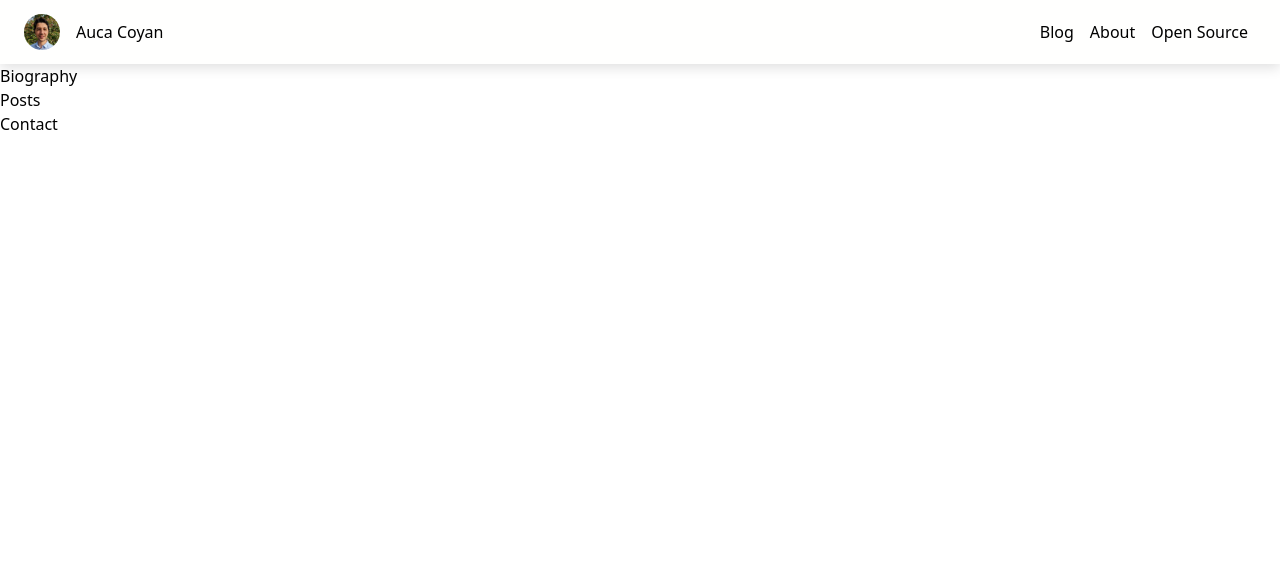
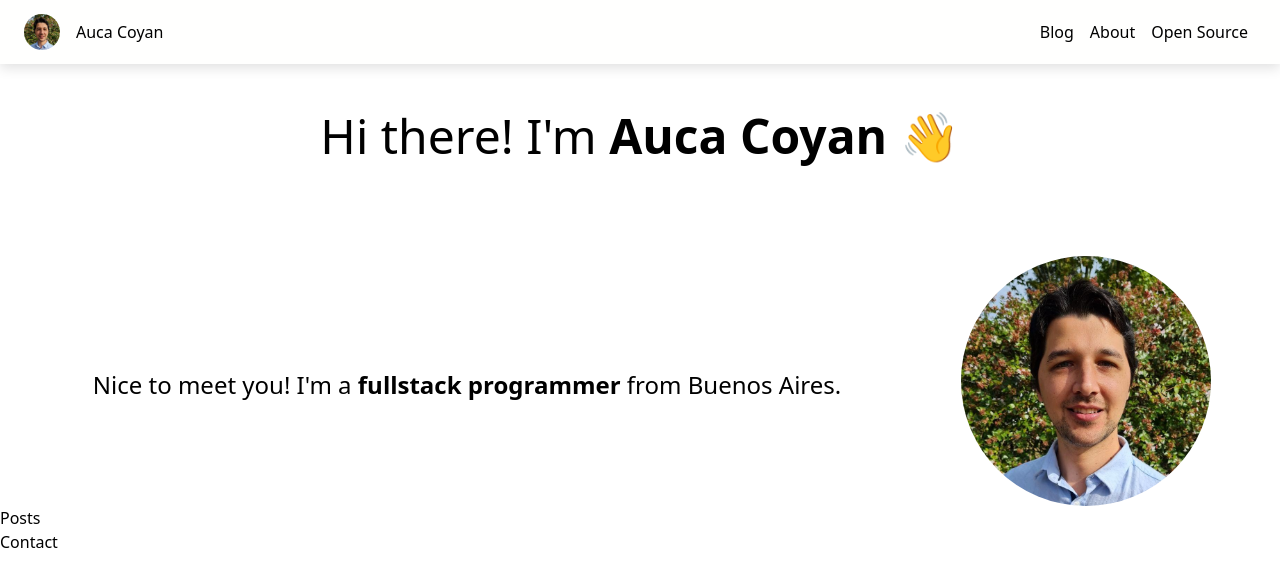
Before and after one commit to AucaCoyan/blog, a Next.js app: page / in a window 1280 px wide. Shown: the top 586 px of the page. Built offline with nearby package versions, Linux system fonts and the light colour scheme.

Commit message:
:sparkles: add bio

```diff
--- a/src/components/styles/Biography.tsx
+++ b/src/components/styles/Biography.tsx
@@ -1,9 +1,31 @@
-import React from 'react'
+import Image from "next/image";
+import React from "react";
+import profile_pic from "../../../utils/profile_pic.jpg";
 
 const Biography = () => {
   return (
-    <div>Biography</div>
-  )
-}
+    <section className="">
+      <p className="px-6 pt-12 text-5xl text-center">
+        Hi there! I&#39;m <b>Auca Coyan</b> {/*  TODO: animate*/}
+        {/*         <span className=" animate-spin"> */}
+        👋
+        {/*           </span> */}
+      </p>
+      <div className="flex items-center justify-center pt-24 text-center gap-x-24">
+        <p className="px-6 pt-2 text-2xl ">
+          Nice to meet you! I&#39;m a <b>fullstack programmer</b> from Buenos
+          Aires.
+        </p>
+        <Image
+          src={profile_pic}
+          height={250}
+          width={250}
+          alt="profile pic"
+          className="mt-24 rounded-full lg:ml-16 md:mt-1 md:m-auto md:mb-0"
+        />
+      </div>
+    </section>
+  );
+};
 
-export default Biography
+export default Biography;
--- a/tailwind.config.js
+++ b/tailwind.config.js
@@ -7,6 +7,9 @@ module.exports = {
   theme: {
     extend: {
       boxShadow: { semiXL: "0 4px 12px 0 rgba(0,0,0,.12)" },
+      animation: {
+        "say-hi": "spin 3s linear infinite",
+      },
     },
   },
   plugins: [],
```
